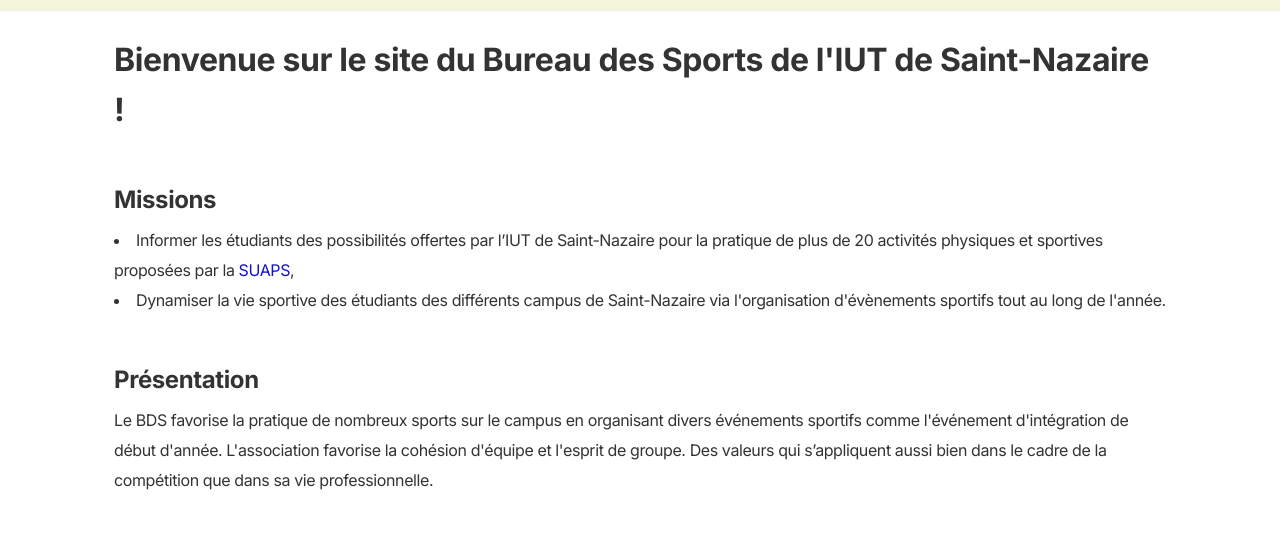
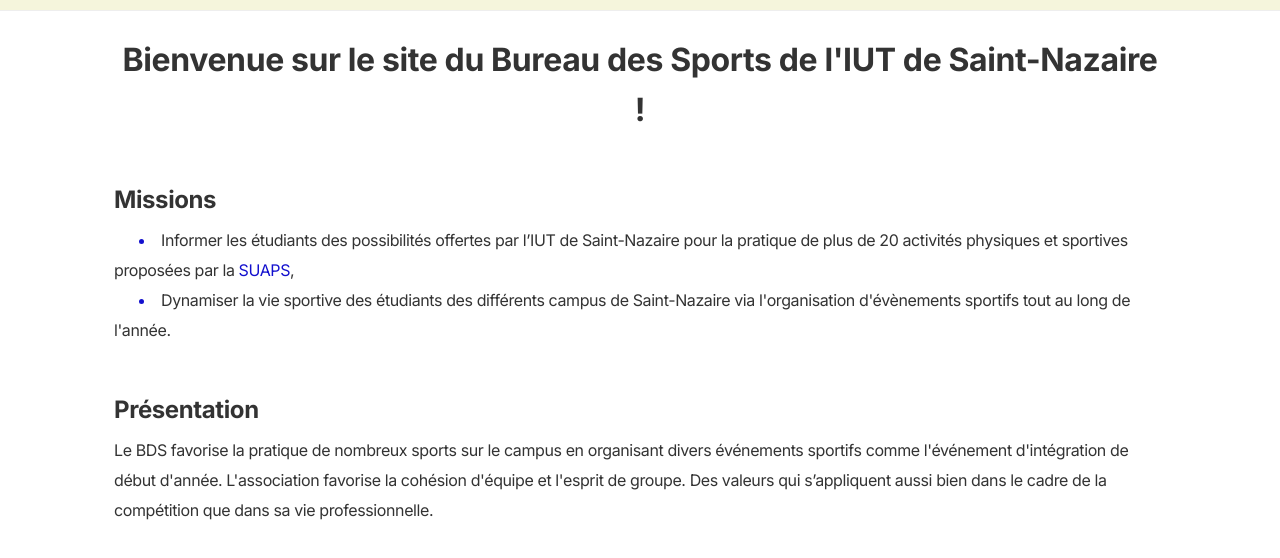
Before and after one commit to scdying/bdsiutsn.github.io, a plain HTML site: page index.html in a window 1280 px wide. Shown: the part 80-638 px from the top of the page. Drawn offline with Linux system fonts and the light colour scheme.

Commit message:
update
update

```diff
--- a/index.html
+++ b/index.html
@@ -91,14 +91,14 @@
         <br></br>
         <div class="missions">
             <h2>Missions</h2>
-            <li>
+            <li style="text-indent: 25px;">
                 Informer les étudiants des possibilités offertes par l’IUT de Saint-Nazaire pour la pratique de plus
                 de
                 20 activités physiques et sportives proposées par la <a class="missions-suaps"
                     href="https://iut-sn.univ-nantes.fr/vie-etudiante/activites-sportives-a-liut"
                     target=”_blank”>SUAPS</a>,
             </li>
-            <li>
+            <li style="text-indent: 25px;">
                 Dynamiser la vie sportive des étudiants des différents campus de Saint-Nazaire via
                 l'organisation
                 d'évènements
@@ -108,7 +108,7 @@
         <br></br>
         <div class="presentation">
             <h2>Présentation</h2>
-            <h3>Le BDS favorise la pratique de nombreux sports sur le campus en organisant divers événements sportifs
+            <h3> Le BDS favorise la pratique de nombreux sports sur le campus en organisant divers événements sportifs
                 comme
                 l'événement d'intégration de début d'année. L'association favorise la cohésion d'équipe et l'esprit de
                 groupe. Des valeurs qui s’appliquent aussi bien dans le cadre de la
--- a/style.css
+++ b/style.css
@@ -69,7 +69,7 @@ button {
 }
 
 h1 {
-    text-align: left;
+    text-align: center;
     line-height: 50px;
     font-size: 2rem;
 }
@@ -94,6 +94,10 @@ li{
     line-height: 30px;
     font-size: 1rem;
     font-weight:normal
+}
+
+.missions li::marker {
+    color: rgb(19, 16, 206);
 }
 
 h3 {
```
Also changed, not shown: classements/equipes.html (+1 -1 lines), etudiants.html (+1 -1 lines).
